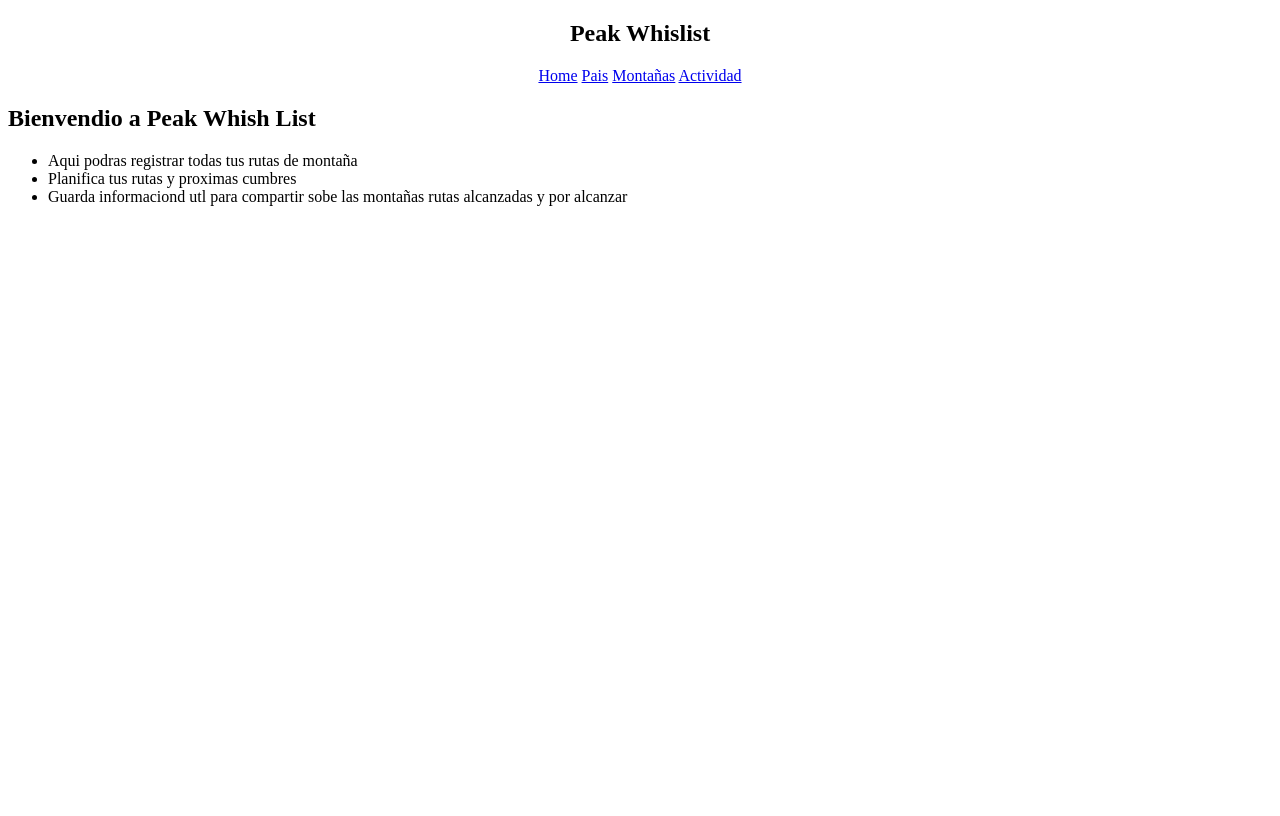
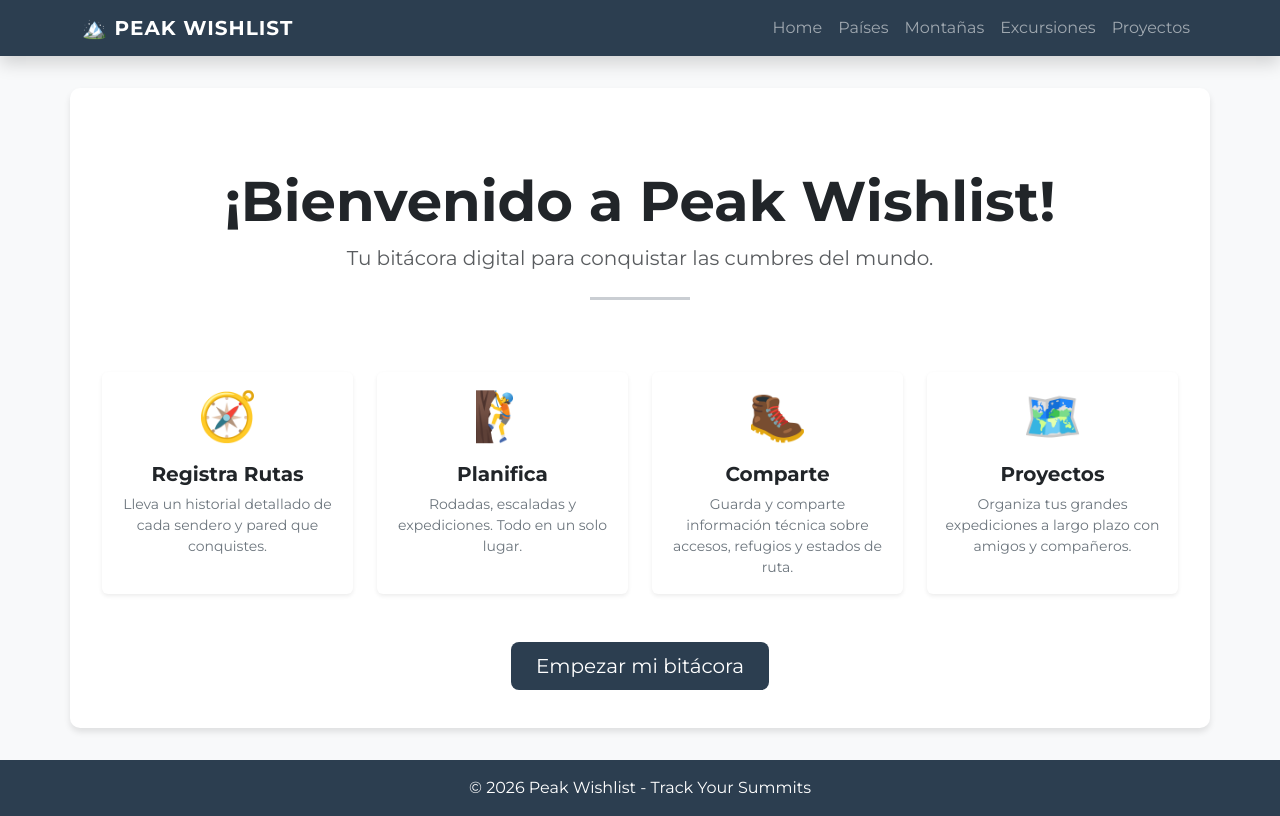
Before and after one commit to ivancho15/peak_wishlist, a Django app: page / in a window 1280 px wide. Before the commit the page ends 206 px from the top, so only its background shows below. Run offline with Django 5.2, Linux system fonts and the light colour scheme.

Commit message:
aplicacion de esilos a base e index

```diff
--- a/src/peak_wishlist/templates/peak_wishlist/base.html
+++ b/src/peak_wishlist/templates/peak_wishlist/base.html
@@ -1,26 +1,87 @@
 <!doctype html>
-<html lang="en">
+<html lang="es">
   <head>
-    <title>Peak Whish List App {% block title %}
-
-    {% endblock title %}</title>
     <meta charset="utf-8">
     <meta name="viewport" content="width=device-width, initial-scale=1, shrink-to-fit=no">
+    <title>Peak Wishlist | {% block title %} {% endblock title %}</title>
+
+    <link href="https://fonts.googleapis.com/css2?family=Montserrat:wght@400;700&display=swap" rel="stylesheet">
+
+    <link href="https://cdn.jsdelivr.net/npm/bootstrap@5.3.0/dist/css/bootstrap.min.css" rel="stylesheet">
+
+    <style>
+      body {
+        font-family: 'Montserrat', sans-serif;
+        background-color: #f8f9fa; /* Gris muy claro */
+      }
+      .navbar {
+        background-color: #2c3e50 !important; /* Azul oscuro/grisáceo tipo roca */
+      }
+      .navbar-brand {
+        font-weight: 700;
+        letter-spacing: 1px;
+      }
+      .main-container {
+        min-height: 80vh;
+        margin-top: 2rem;
+        margin-bottom: 2rem;
+        background: white;
+        padding: 2rem;
+        border-radius: 10px;
+        box-shadow: 0 4px 6px rgba(0,0,0,0.1);
+      }
+      footer {
+        background-color: #2c3e50;
+        color: white;
+        padding: 1rem 0;
+        margin-top: auto;
+      }
+    </style>
   </head>
-  <body>
-    <nav style="text-align: center;">
-        <h1>Peak Whislist</h1>
-        <a href="{% url 'peak_wishlist:index' %}"> Home</a>
-        <a href=" ">Pais</a>
-        <a href=" ">Montañas</a>
-        <a href=" ">Actividad</a>
+  <body class="d-flex flex-column min-vh-100">
+
+    <nav class="navbar navbar-expand-lg navbar-dark shadow">
+      <div class="container">
+        <a class="navbar-brand" href="{% url 'peak_wishlist:index' %}">
+          🏔️ PEAK WISHLIST
+        </a>
+        <button class="navbar-toggler" type="button" data-bs-toggle="collapse" data-bs-target="#navbarNav" aria-controls="navbarNav" aria-expanded="false" aria-label="Toggle navigation">
+          <span class="navbar-toggler-icon"></span>
+        </button>
+
+        <div class="collapse navbar-collapse" id="navbarNav">
+          <ul class="navbar-nav ms-auto">
+            <li class="nav-item">
+              <a class="nav-link" href="{% url 'peak_wishlist:index' %}">Home</a>
+            </li>
+            <li class="nav-item">
+              <a class="nav-link" href="#">Países</a>
+            </li>
+            <li class="nav-item">
+              <a class="nav-link" href="#">Montañas</a>
+            </li>
+            <li class="nav-item">
+              <a class="nav-link" href="#">Excursiones</a>
+            </li>
+            <li class="nav-item">
+              <a class="nav-link" href="#">Proyectos</a>
+            </li>
+          </ul>
+        </div>
+      </div>
     </nav>
 
-    <main>
+    <main class="container main-container">
         {% block contenido %}
-
         {% endblock contenido %}
     </main>
 
+    <footer class="text-center mt-auto">
+      <div class="container">
+        <p class="mb-0">&copy; 2026 Peak Wishlist - Track Your Summits</p>
+      </div>
+    </footer>
+
+    <script src="https://cdn.jsdelivr.net/npm/bootstrap@5.3.0/dist/js/bootstrap.bundle.min.js"></script>
   </body>
 </html>
--- a/src/peak_wishlist/templates/peak_wishlist/index.html
+++ b/src/peak_wishlist/templates/peak_wishlist/index.html
@@ -1,18 +1,61 @@
 {% extends 'peak_wishlist/base.html' %}
 
+{% block title %}
+    -  Inicio
+{% endblock title %}
+
 {% block contenido %}
-    <h2>Bienvendio a Peak Whish List</h2>
-    <div>
-        <ul>
-            <div>
-                <li> Aqui podras registrar todas  tus rutas de montaña</li>
+<div class="text-center py-5">
+    <h1 class="display-4 fw-bold text-dark">¡Bienvenido a Peak Wishlist!</h1>
+    <p class="lead text-muted">Tu bitácora digital para conquistar las cumbres del mundo.</p>
+    <hr class="my-4 mx-auto" style="width: 100px; border-top: 3px solid #2c3e50;">
+</div>
+
+<div class="row g-4">
+    <div class="col-md-6 col-lg-3">
+        <div class="card h-100 shadow-sm border-0">
+            <div class="card-body text-center">
+                <div class="display-5 mb-3"> 🧭</div>
+                <h5 class="card-title fw-bold">Registra Rutas</h5>
+                <p class="card-text text-secondary small">Lleva un historial detallado de cada sendero y pared que conquistes.</p>
             </div>
-            <div>
-                <li> Planifica tus rutas y proximas cumbres </li>
+        </div>
+    </div>
+
+    <div class="col-md-6 col-lg-3">
+        <div class="card h-100 shadow-sm border-0">
+            <div class="card-body text-center">
+                <div class="display-5 mb-3"> 🧗</div>
+                <h5 class="card-title fw-bold">Planifica</h5>
+                <p class="card-text text-secondary small">Rodadas, escaladas y expediciones. Todo en un solo lugar.</p>
             </div>
-            <div>
-                <li> Guarda informaciond utl para compartir sobe las montañas rutas alcanzadas y por alcanzar </li>
+        </div>
+    </div>
+
+    <div class="col-md-6 col-lg-3">
+        <div class="card h-100 shadow-sm border-0">
+            <div class="card-body text-center">
+                <div class="display-5 mb-3">🥾</div>
+                <h5 class="card-title fw-bold">Comparte</h5>
+                <p class="card-text text-secondary small">Guarda y comparte información técnica sobre accesos, refugios y estados de ruta.</p>
             </div>
-        </ul>
-    <div>
+        </div>
+    </div>
+
+    <div class="col-md-6 col-lg-3">
+        <div class="card h-100 shadow-sm border-0">
+            <div class="card-body text-center">
+                <div class="display-5 mb-3">🗺️</div>
+                <h5 class="card-title fw-bold">Proyectos</h5>
+                <p class="card-text text-secondary small">Organiza tus grandes expediciones a largo plazo con amigos y compañeros.</p>
+            </div>
+        </div>
+    </div>
+</div>
+
+<div class="text-center mt-5">
+    <a href="#" class="btn btn-lg px-4" style="background-color: #2c3e50; color: white;">
+        Empezar mi bitácora
+    </a>
+</div>
 {% endblock contenido %}
```
